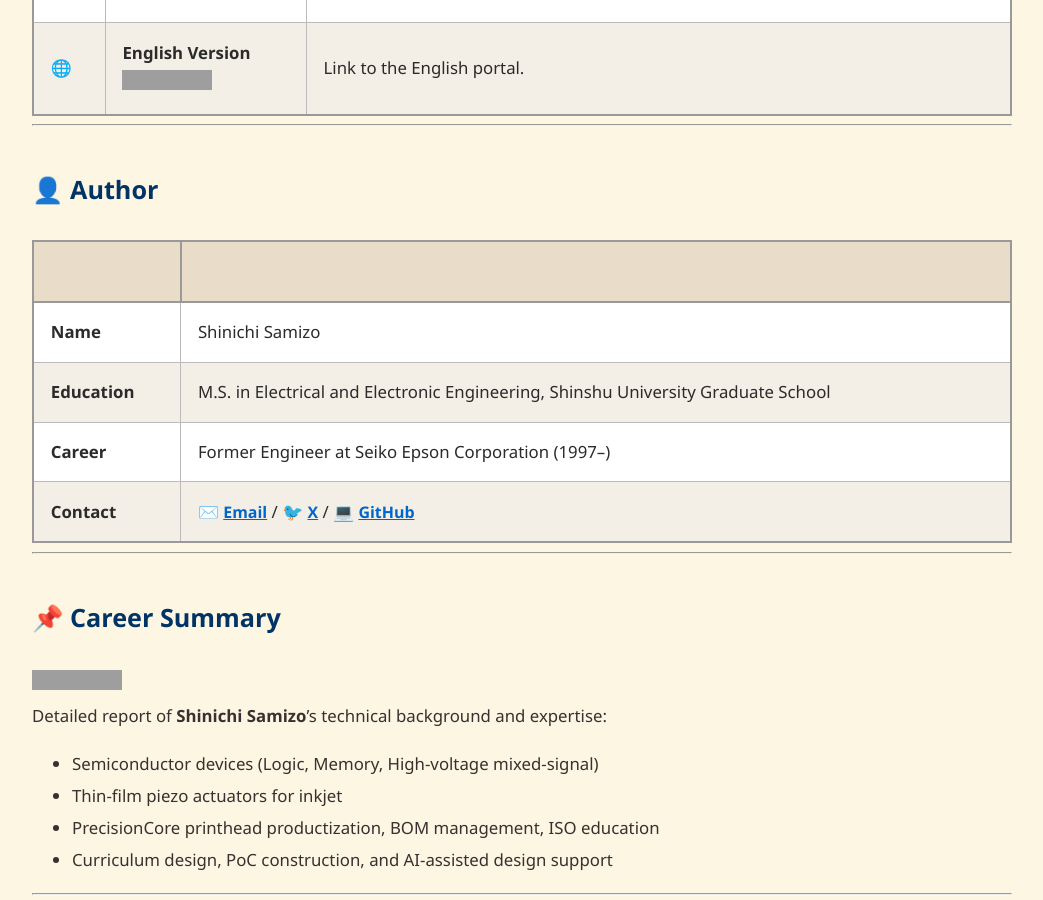
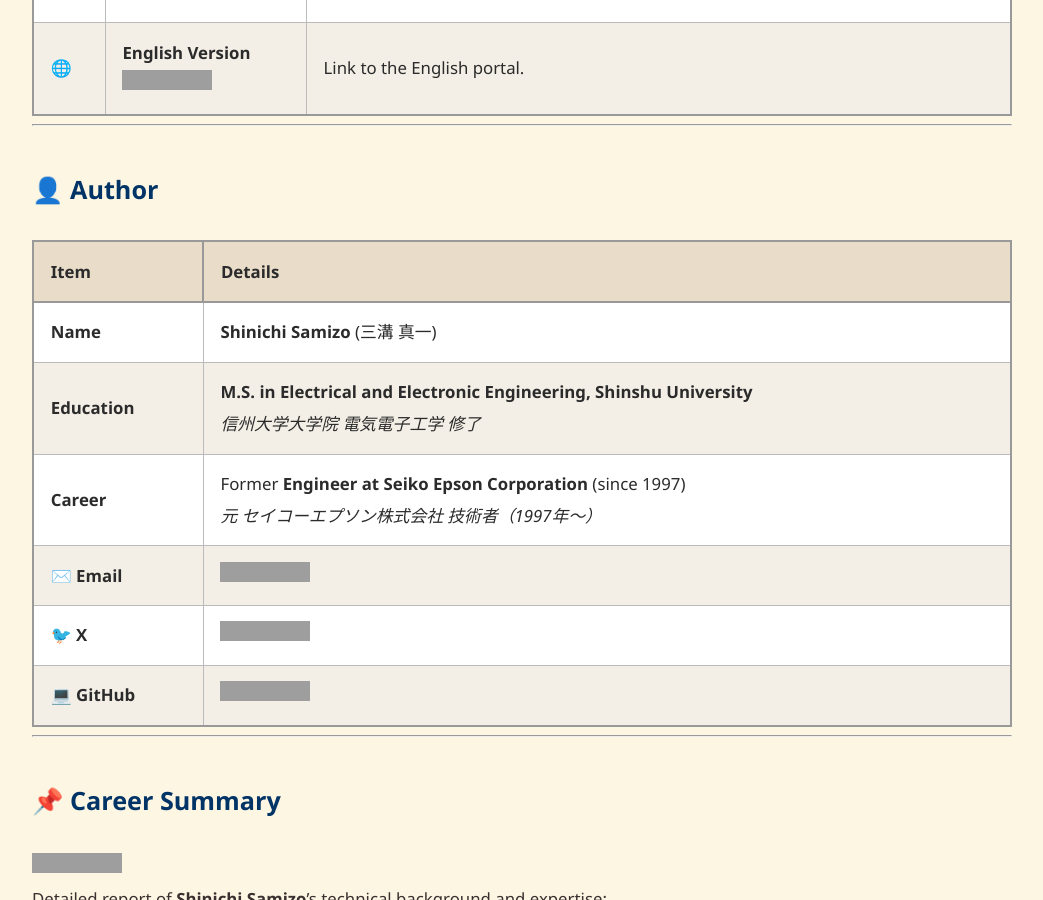
Before and after one commit to Samizo-AITL/Samizo-AITL.github.io, a Jekyll site: the page built from en/index.md, in a window 1280 px wide and 900 px high, scrolled down 6166 px. Shown: the whole window, without its empty margins (118-1161 px from the left). Built offline with Jekyll 4.4.1, drawn with Linux system fonts in a browser that asks for light colours; grey boxes are pictures that could not be loaded.

Commit message:
Update index.md

```diff
--- a/en/index.md
+++ b/en/index.md
@@ -132,12 +132,14 @@ flowchart TD
 
 ## 👤 **Author**
 
-|  |  |
-|--|--|
-| **Name** | Shinichi Samizo |
-| **Education** | M.S. in Electrical and Electronic Engineering, Shinshu University Graduate School |
-| **Career** | Former Engineer at Seiko Epson Corporation (1997–) |
-| **Contact** | ✉️ [Email](mailto:shin3t72@gmail.com) / 🐦 [X](https://x.com/shin3t72) / 💻 [GitHub](https://samizo-aitl.github.io/) |
+| **Item** | **Details** |
+|----------|-------------|
+| **Name** | **Shinichi Samizo** (三溝 真一) |
+| **Education** | **M.S. in Electrical and Electronic Engineering, Shinshu University**<br>*信州大学大学院 電気電子工学 修了* |
+| **Career** | Former **Engineer at Seiko Epson Corporation** (since 1997)<br>*元 セイコーエプソン株式会社 技術者（1997年〜）* |
+| **✉️ Email** | [![Email](https://img.shields.io/badge/Email-shin3t72%40gmail.com-red?style=for-the-badge&logo=gmail)](mailto:shin3t72@gmail.com) |
+| **🐦 X** | [![X](https://img.shields.io/badge/X-@shin3t72-black?style=for-the-badge&logo=x)](https://x.com/shin3t72) |
+| **💻 GitHub** | [![GitHub](https://img.shields.io/badge/GitHub-Samizo--AITL-blue?style=for-the-badge&logo=github)](https://github.com/Samizo-AITL) |
 
 ---
 
```
